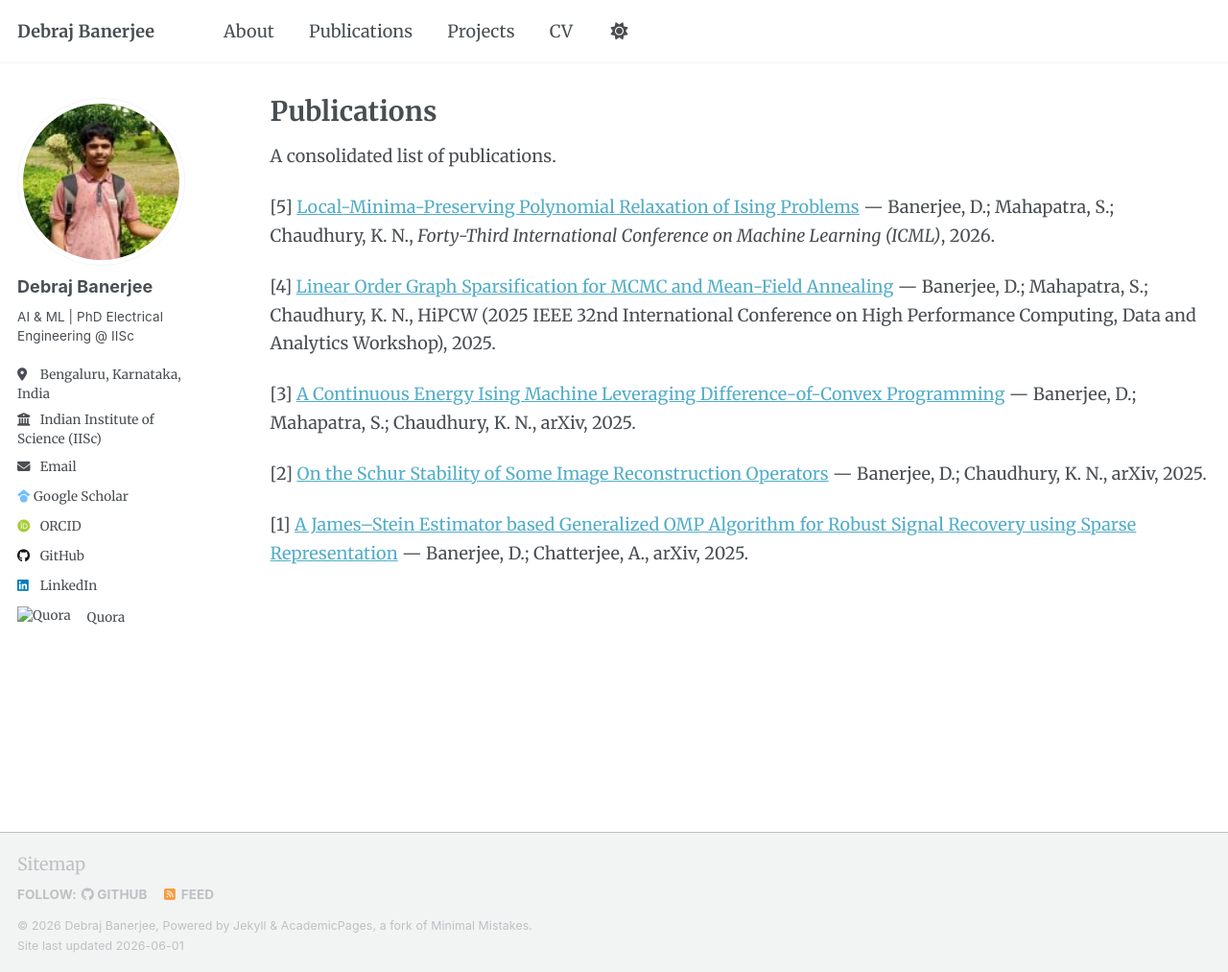
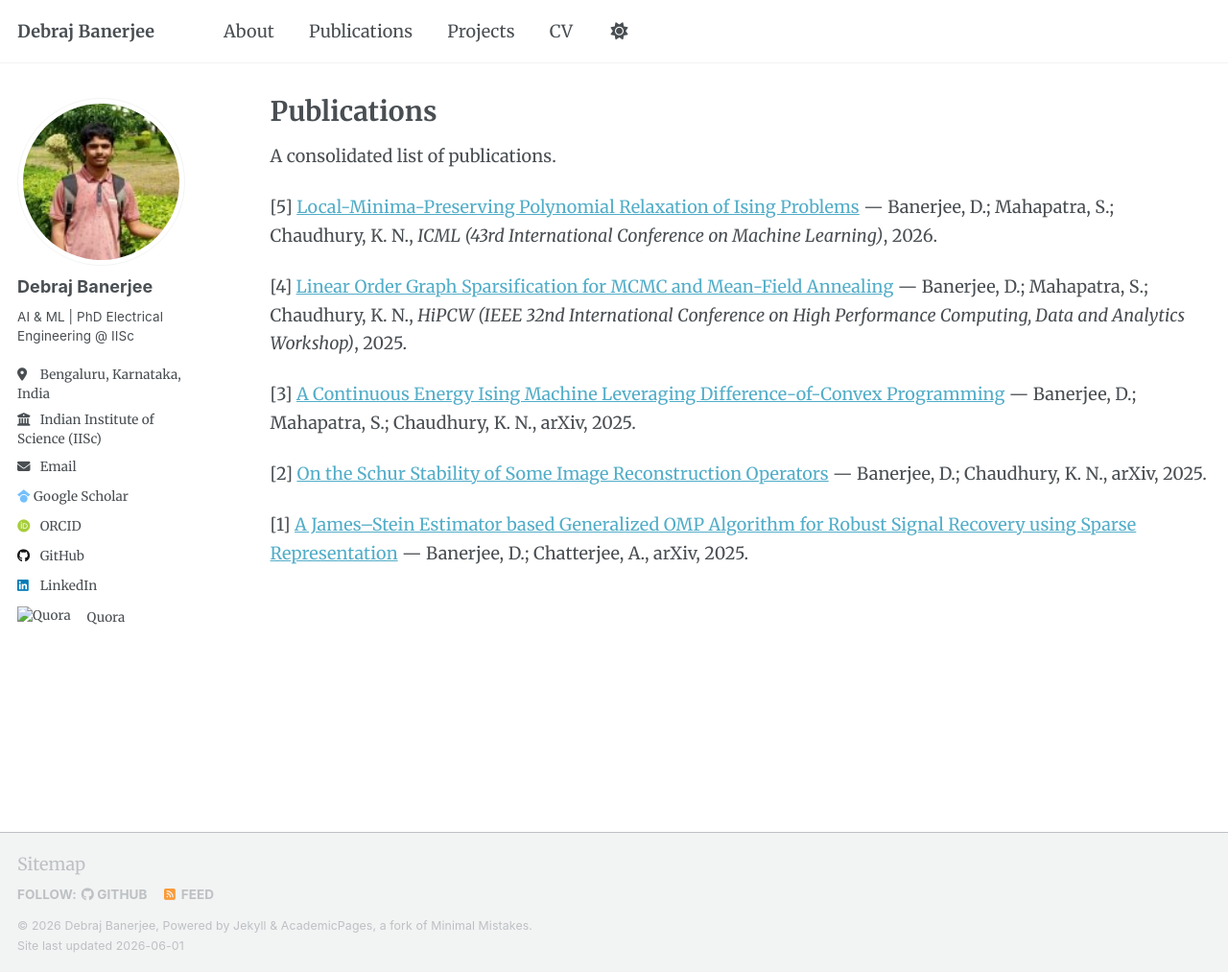
Before and after one commit to Phymath0Masics/debrajbanerjee.github.io, a Jekyll site: the page built from _pages/publications.md, in a window 1280 px wide and 1013 px high. Shown: the whole window at 96% size. Built offline with Jekyll 4.4.1, drawn with Linux system fonts in a browser that asks for light colours; some web fonts are replaced; a script that is not in the unit is left out.

Commit message:
Update publications in CV

```diff
--- a/_pages/publications.md
+++ b/_pages/publications.md
@@ -7,9 +7,9 @@ author_profile: true
 
 A consolidated list of publications.
 
-[5] [Local-Minima-Preserving Polynomial Relaxation of Ising Problems](https://icml.cc/virtual/2026/papers.html?search=Local-Minima-Preserving+Polynomial+Relaxation+of+Ising+Problems) — Banerjee, D.; Mahapatra, S.; Chaudhury, K. N., *Forty-Third International Conference on Machine Learning (ICML)*, 2026.
+[5] [Local-Minima-Preserving Polynomial Relaxation of Ising Problems](https://icml.cc/virtual/2026/papers.html?search=Local-Minima-Preserving+Polynomial+Relaxation+of+Ising+Problems) — Banerjee, D.; Mahapatra, S.; Chaudhury, K. N., *ICML (43rd International Conference on Machine Learning)*, 2026.
 
-[4] [Linear Order Graph Sparsification for MCMC and Mean-Field Annealing](https://ieeexplore.ieee.org/abstract/document/11459278) — Banerjee, D.; Mahapatra, S.; Chaudhury, K. N., HiPCW (2025 IEEE 32nd International Conference on High Performance Computing, Data and Analytics Workshop), 2025.
+[4] [Linear Order Graph Sparsification for MCMC and Mean-Field Annealing](https://ieeexplore.ieee.org/abstract/document/11459278) — Banerjee, D.; Mahapatra, S.; Chaudhury, K. N., *HiPCW (IEEE 32nd International Conference on High Performance Computing, Data and Analytics Workshop)*, 2025.
 
 [3] [A Continuous Energy Ising Machine Leveraging Difference-of-Convex Programming](https://arxiv.org/abs/2509.01928) — Banerjee, D.; Mahapatra, S.; Chaudhury, K. N., arXiv, 2025.
 
```
